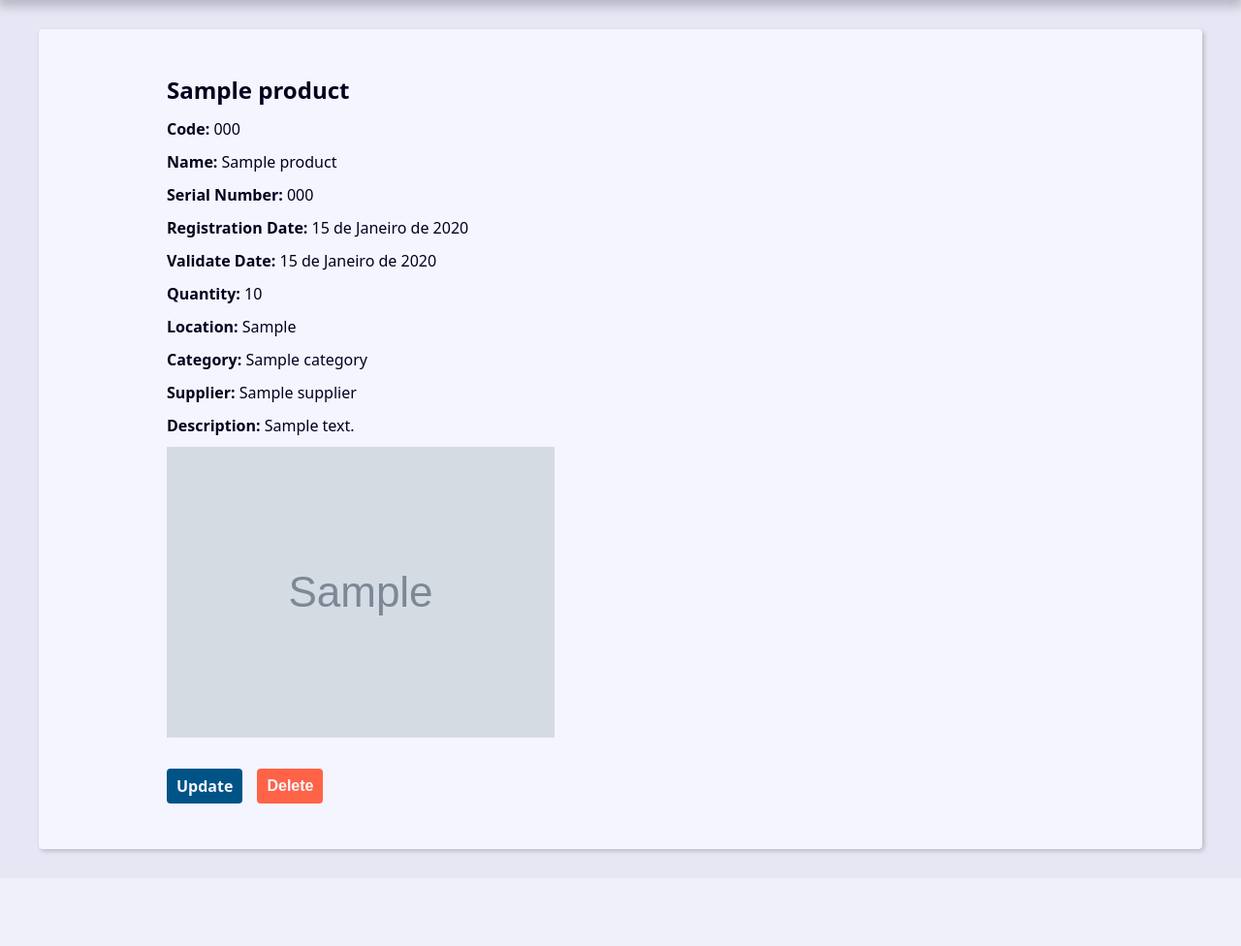
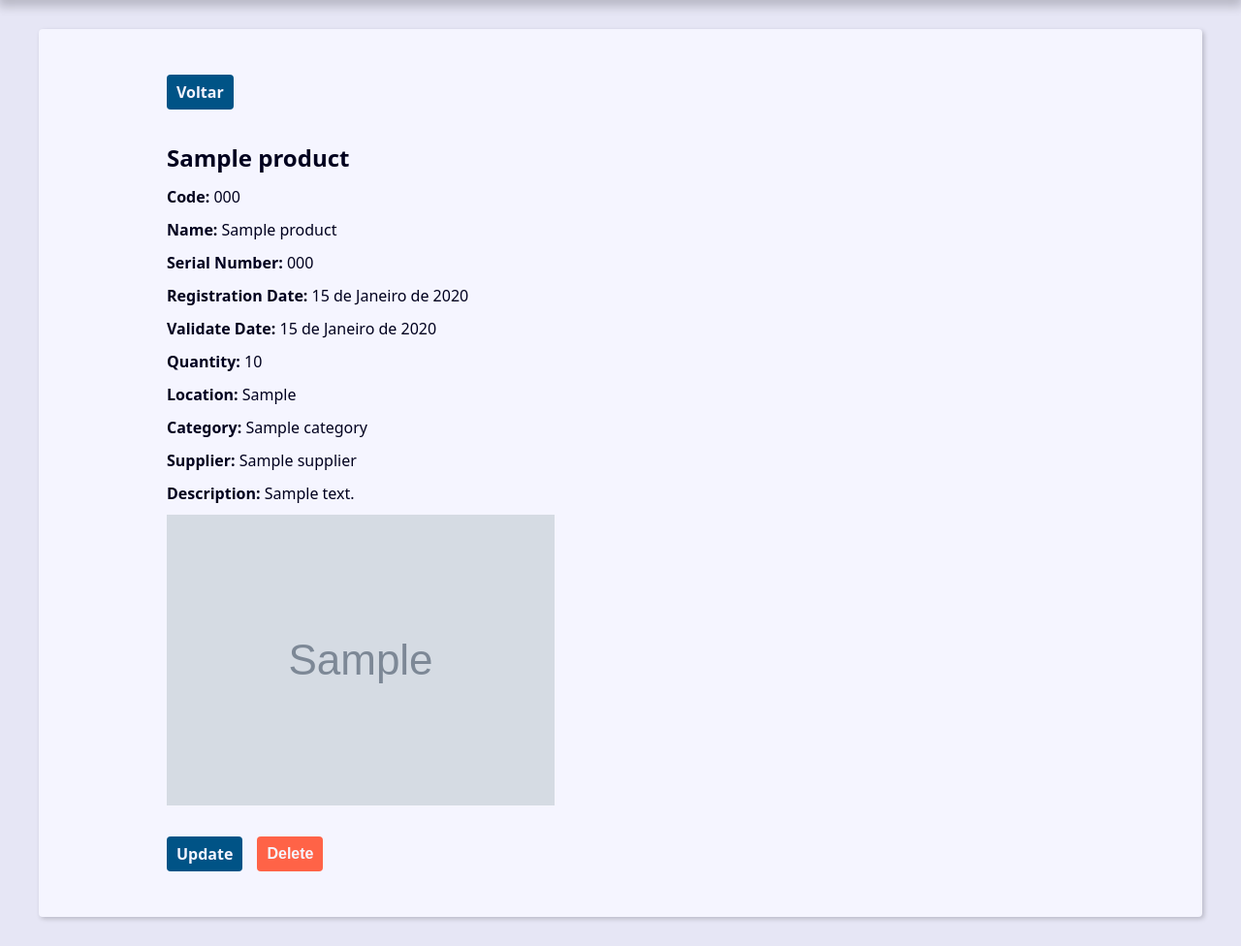
Before and after one commit to saulozin/Project001_Python_Django_Stock, a Django app: page /stock/000/detail/ in a window 1280 px wide. Shown: the part 174-1150 px from the top of the page at 97% size. Before the commit the page ends 1056 px from the top, so only its background shows below. Run offline with Django 4.2, Linux system fonts and the light colour scheme; tables that the repository leaves empty hold one stand-in row (values such as "Sample post"); grey boxes marked "Sample" are stand-in pictures; parts of the project's set-up code (start-up, migrations or seed data) failed here and were passed over.

Commit message:
adicionando link voltar nos detalhes do produto

```diff
--- a/app/templates/app/product.html
+++ b/app/templates/app/product.html
@@ -2,6 +2,11 @@
 
 {% block content %}
     <div class="single-product">
+        <div class="product-links">
+            <a href="{% url 'app:stock' %}" class="btn btn-link">
+                Voltar
+            </a>
+        </div>
         <h2 class="single-product-name">{{ product.name }}</h2>
         <p><b>Code:</b> {{ product.code }}</p>
         <p><b>Name:</b> {{ product.name }}</p>
```
